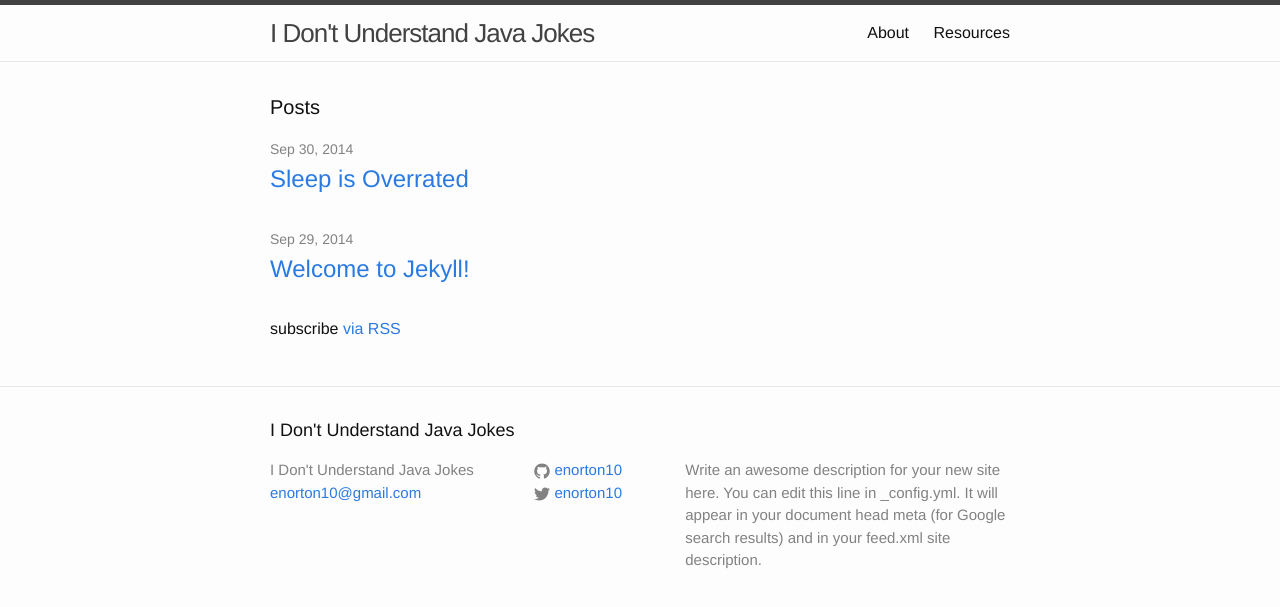
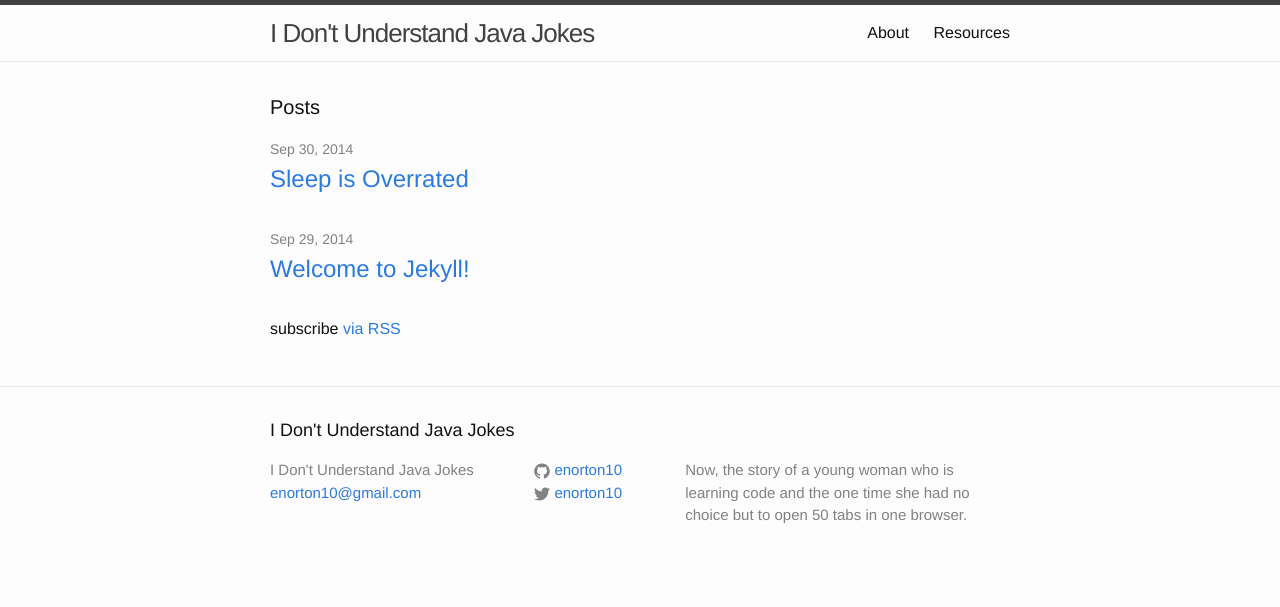
Before and after one commit to enorton10/enorton10.github.io, a Jekyll site: the page built from index.html, in a window 1280 px wide. Shown: the top 607 px of the page. Built offline with Jekyll 4.4.1, drawn with Linux system fonts in a browser that asks for light colours.

Commit message:
Changed description

```diff
--- a/_config.yml
+++ b/_config.yml
@@ -2,9 +2,7 @@
 title: I Don't Understand Java Jokes
 email: enorton10@gmail.com
 description: > # this means to ignore newlines until "baseurl:"
-  Write an awesome description for your new site here. You can edit this
-  line in _config.yml. It will appear in your document head meta (for
-  Google search results) and in your feed.xml site description.
+  Now, the story of a young woman who is learning code and the one time she had no choice but to open 50 tabs in one browser.
 baseurl: "" # the subpath of your site, e.g. /blog/
 url: "http://yourdomain.com" # the base hostname & protocol for your site
 twitter_username: enorton10
```
